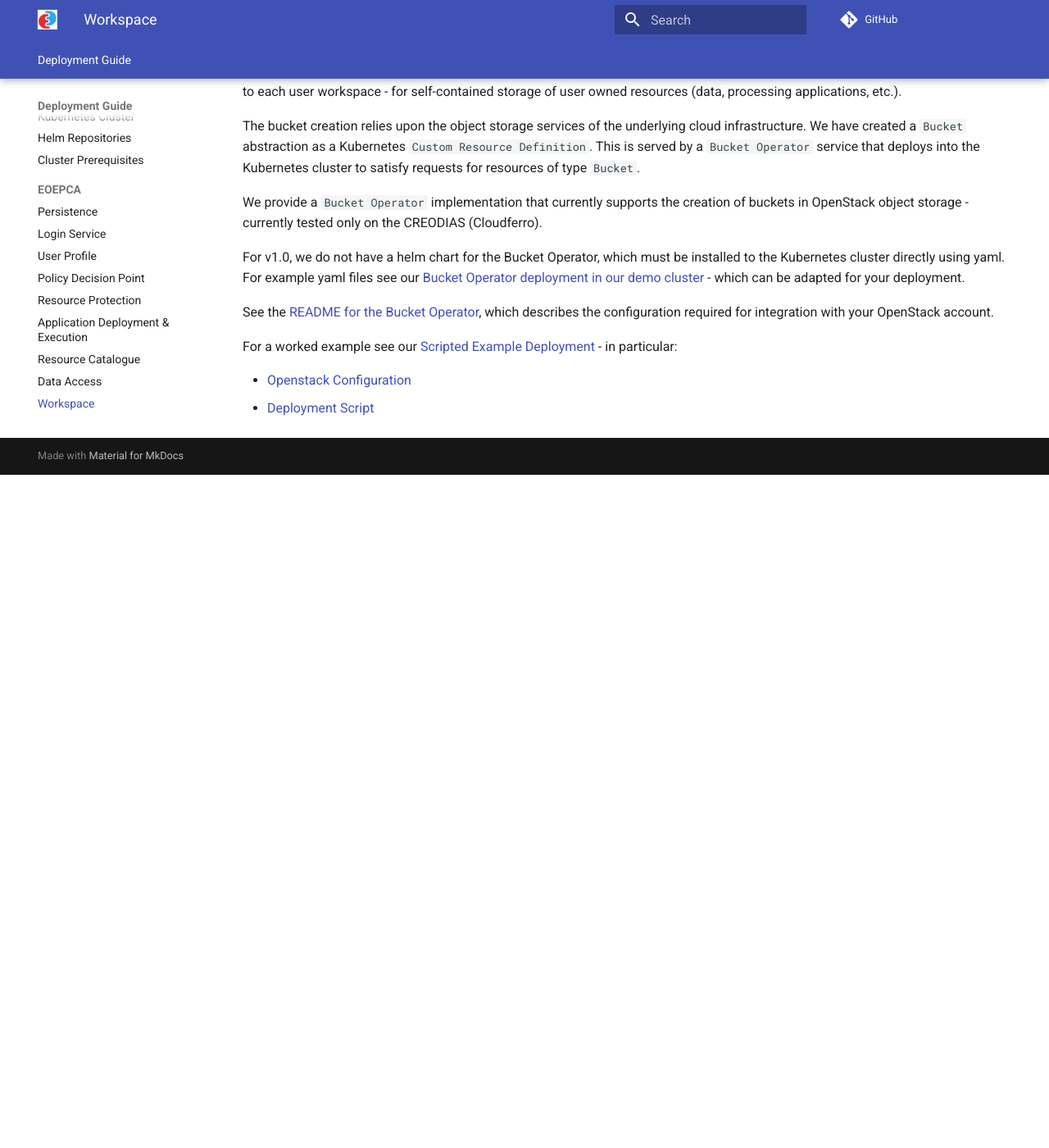
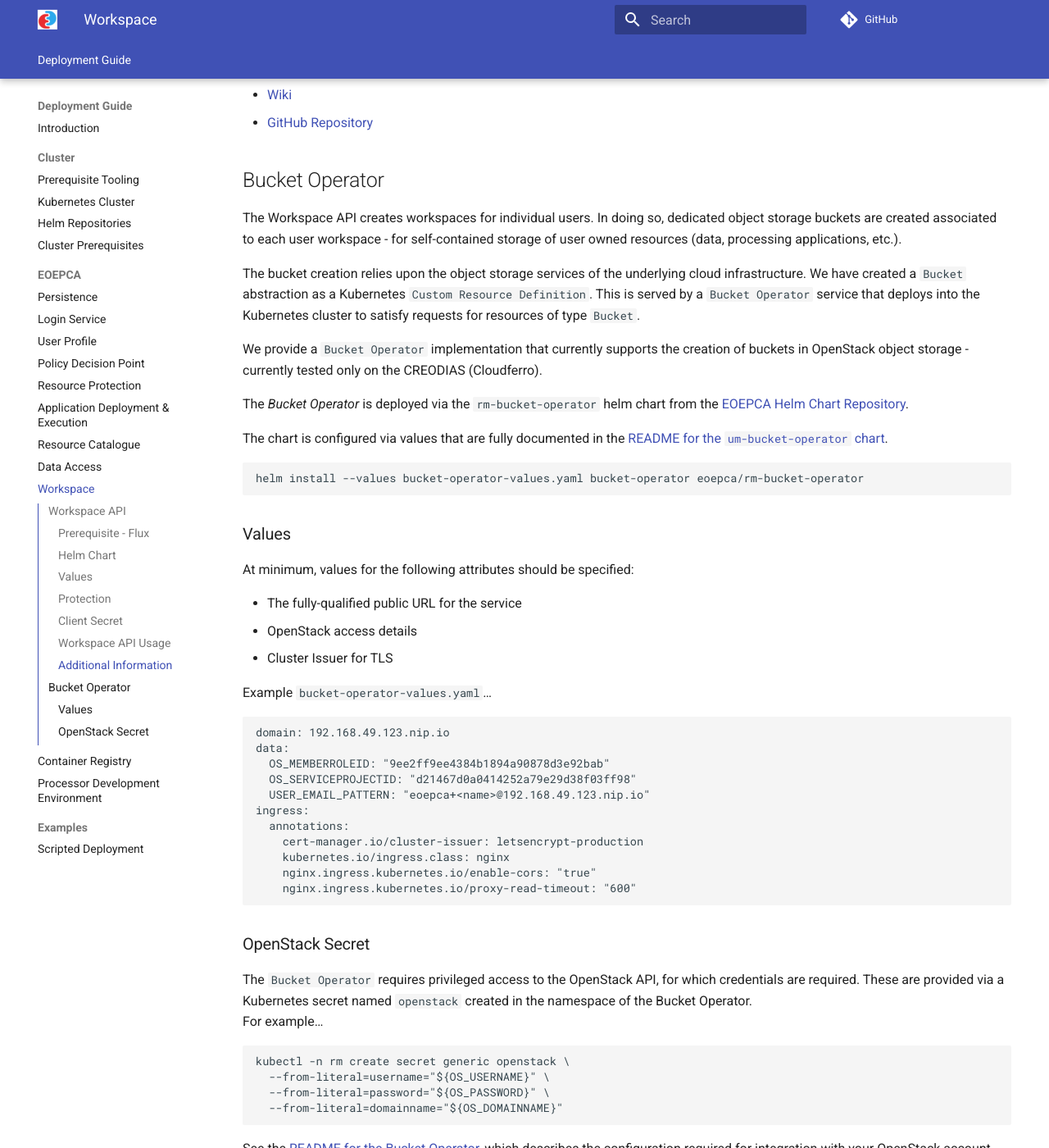
Before and after one commit to EOEPCA/deployment-guide, an MkDocs documentation site: the page built from docs/eoepca/workspace.md, in a window 1280 px wide and 1400 px high, scrolled down 4257 px. Shown: the whole window at 82% size. Built offline with MkDocs 1.6.1 and Material for MkDocs 9.7.7, drawn with Linux system fonts in a browser that asks for light colours; comment, search, counter and statistics services are not loaded; before the commit the page ends 4836 px from its top, so only the background shows below that; some of the changed text lies outside the part shown.

Commit message:
Align docs with scripted deployment

````diff
--- a/docs/eoepca/workspace.md
+++ b/docs/eoepca/workspace.md
@@ -5,6 +5,10 @@
 ## Workspace API
 
 The _Workspace API_ provides a REST service through which user workspaces can be created, interrogated, managed and deleted.
+
+### Prerequisite - Flux
+
+TBD
 
 ### Helm Chart
 
@@ -33,13 +37,17 @@
 ingress:
   enabled: true
   hosts:
-    - host: workspace-api.192.168.49.123.nip.io
+    - host: workspace-api-open.192.168.49.123.nip.io
       paths: ["/"]
   tls:
     - hosts:
-        - workspace-api.192.168.49.123.nip.io
-      secretName: workspace-api-tls
+        - workspace-api-open.192.168.49.123.nip.io
+      secretName: workspace-api-open-tls
 prefixForName: "guide-user"
+workspaceSecretName: "bucket"
+namespaceForBucketResource: "rm"
+gitRepoResourceForHelmChartName: "eoepca"
+gitRepoResourceForHelmChartNamespace: "rm"
 helmChartStorageClassName: "standard"
 s3Endpoint: "https://cf2.cloudferro.com:8080"
 s3Region: "RegionOne"
@@ -190,7 +198,48 @@
 
 We provide a `Bucket Operator` implementation that currently supports the creation of buckets in OpenStack object storage - currently tested only on the CREODIAS (Cloudferro).
 
-For v1.0, we do not have a helm chart for the Bucket Operator, which must be installed to the Kubernetes cluster directly using yaml. For example yaml files see our [Bucket Operator deployment in our demo cluster](https://github.com/EOEPCA/eoepca/tree/v1.0/system/clusters/creodias/resource-management/bucket-operator) - which can be adapted for your deployment.
+The _Bucket Operator_ is deployed via the `rm-bucket-operator` helm chart from the [EOEPCA Helm Chart Repository](https://eoepca.github.io/helm-charts).
+
+The chart is configured via values that are fully documented in the [README for the `um-bucket-operator` chart](https://github.com/EOEPCA/helm-charts/tree/main/charts/rm-bucket-operator#readme).
+
+```bash
+helm install --values bucket-operator-values.yaml bucket-operator eoepca/rm-bucket-operator
+```
+
+### Values
+
+At minimum, values for the following attributes should be specified:
+
+* The fully-qualified public URL for the service
+* OpenStack access details
+* Cluster Issuer for TLS
+
+Example `bucket-operator-values.yaml`...
+```yaml
+domain: 192.168.49.123.nip.io
+data:
+  OS_MEMBERROLEID: "9ee2ff9ee4384b1894a90878d3e92bab"
+  OS_SERVICEPROJECTID: "d21467d0a0414252a79e29d38f03ff98"
+  USER_EMAIL_PATTERN: "eoepca+<name>@192.168.49.123.nip.io"
+ingress:
+  annotations:
+    cert-manager.io/cluster-issuer: letsencrypt-production
+    kubernetes.io/ingress.class: nginx
+    nginx.ingress.kubernetes.io/enable-cors: "true"
+    nginx.ingress.kubernetes.io/proxy-read-timeout: "600"
+```
+
+### OpenStack Secret
+
+The `Bucket Operator` requires privileged access to the OpenStack API, for which credentials are required. These are provided via a Kubernetes secret named `openstack` created in the namespace of the Bucket Operator.<br>
+For example...
+
+```
+kubectl -n rm create secret generic openstack \
+  --from-literal=username="${OS_USERNAME}" \
+  --from-literal=password="${OS_PASSWORD}" \
+  --from-literal=domainname="${OS_DOMAINNAME}"
+```
 
 See the [README for the Bucket Operator](https://github.com/EOEPCA/rm-bucket-operator#readme), which describes the configuration required for integration with your OpenStack account.
 
````
Also changed, not shown: docs/cluster/cluster-prerequisites.md (+1 -1 lines), docs/cluster/kubernetes.md (+3 -3 lines), docs/eoepca/data-access.md (+1 -1 lines), docs/examples/scripted-example-deployment.md (+1 -1 lines).
